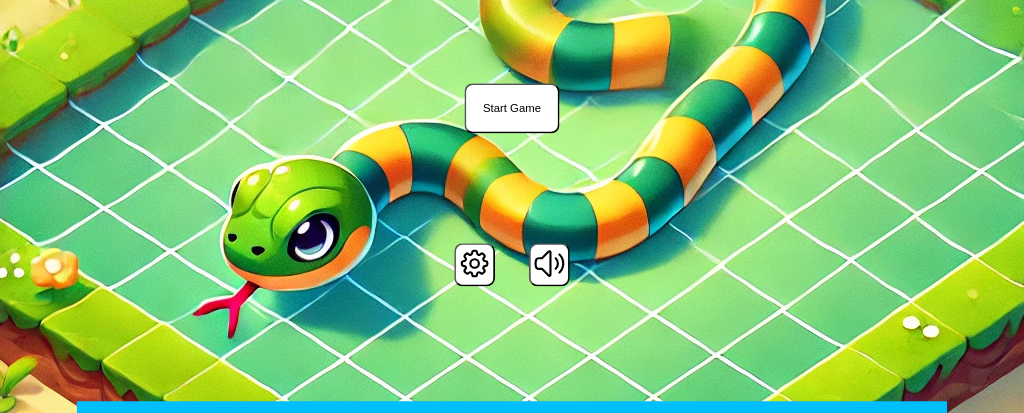
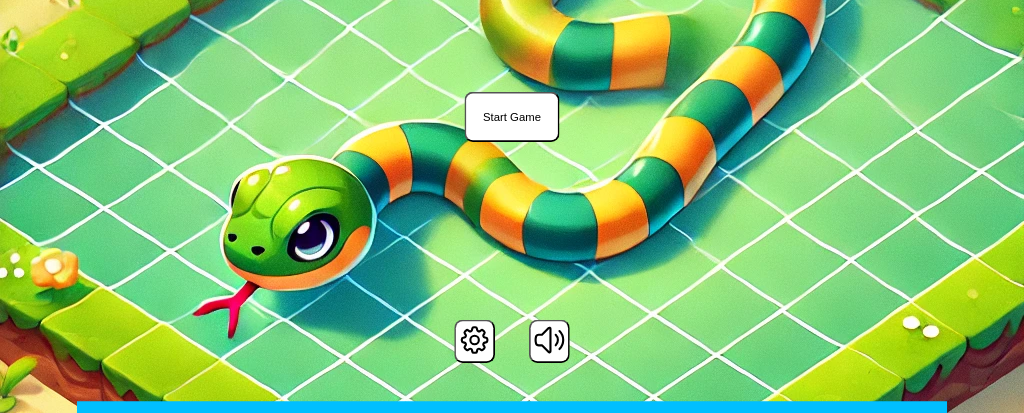
Before and after one commit to Eyesore123/Snake-game-JS-only, a plain HTML site: page index.html in a window 1024 px wide. Shown: the part 258-671 px from the top of the page. Drawn offline with Linux system fonts and the light colour scheme.

Commit message:
style fixes

```diff
--- a/styles.css
+++ b/styles.css
@@ -478,10 +478,11 @@ div#left.left {
 
 /* tablet styles: */
 
-@media screen and (min-width: 1008px) and (max-height: 1366px) {
+@media screen and (min-width: 708px) and (max-width: 1200px) and (max-height: 800px) {
     #startBtn {
-        margin-top: -10vh;
         z-index: 2;
+        position: fixed;
+        bottom: 50%;
     }
 
     #gameCanvas {
@@ -498,7 +499,7 @@ div#left.left {
     }
 
     #cogcontainer {
-        margin-bottom: -10px;
+        margin-bottom: -100px;
     }
 
     #left button, #right button {
```
